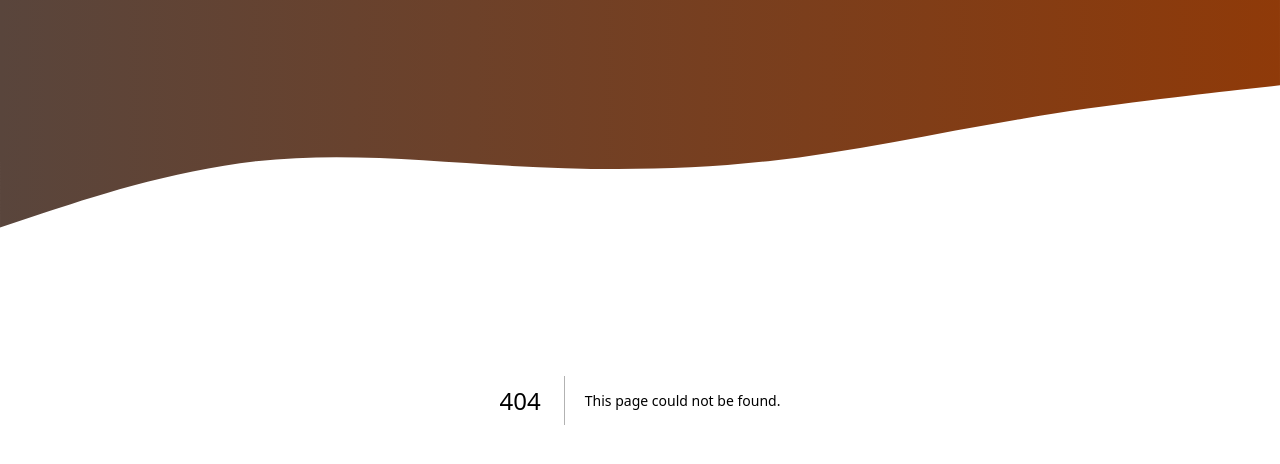
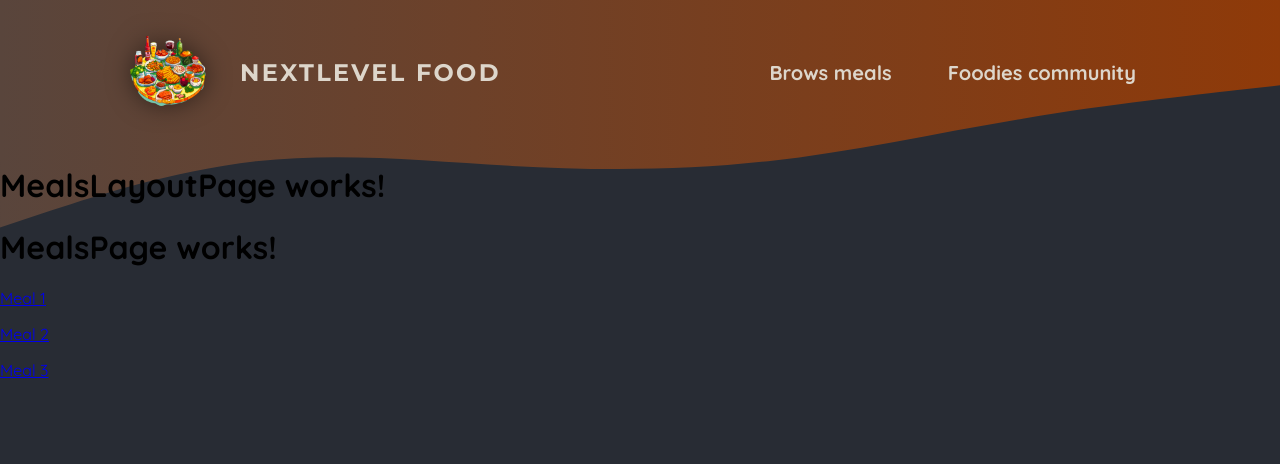
Before and after one commit to harii-tilavat/next-level-food, a Next.js app: page /meals in a window 1280 px wide. Before the commit this address had no page. Shown: the top 464 px of the page. Built offline with nearby package versions, Linux system fonts and the light colour scheme.

Commit message:
Created strucutre of project

```diff
--- a/app/globals.css
+++ b/app/globals.css
@@ -11,21 +11,6 @@
 body {
   margin: 0;
   background: radial-gradient(#282c34, #282c34);
-}
-
-.header-background {
-  position: absolute;
-  width: 100%;
-  height: 320px;
-  top: 0;
-  left: 0;
-  z-index: -1;
-}
-
-svg {
-  display: block;
-  width: 100%;
-  height: auto;
 }
 
 .not-found,
--- a/app/layout.js
+++ b/app/layout.js
@@ -1,35 +1,16 @@
-import './globals.css';
+import MainHeader from "@/components/main-header/main-header";
+import "./globals.css";
 
 export const metadata = {
-  title: 'NextLevel Food',
-  description: 'Delicious meals, shared by a food-loving community.',
+  title: "NextLevel Food",
+  description: "Delicious meals, shared by a food-loving community.",
 };
 
 export default function RootLayout({ children }) {
   return (
     <html lang="en">
       <body>
-        <div className="header-background">
-          <svg xmlns="http://www.w3.org/2000/svg" viewBox="0 0 1440 320">
-            <defs>
-              <linearGradient id="gradient" x1="0%" y1="0%" x2="100%" y2="0%">
-                <stop
-                  offset="0%"
-                  style={{ stopColor: '#59453c', stopOpacity: '1' }}
-                />
-                <stop
-                  offset="100%"
-                  style={{ stopColor: '#8f3a09', stopOpacity: '1' }}
-                />
-              </linearGradient>
-            </defs>
-            <path
-              fill="url(#gradient)"
-              d="M0,256L48,240C96,224,192,192,288,181.3C384,171,480,181,576,186.7C672,192,768,192,864,181.3C960,171,1056,149,1152,133.3C1248,117,1344,107,1392,101.3L1440,96L1440,0L1392,0C1344,0,1248,0,1152,0C1056,0,960,0,864,0C768,0,672,0,576,0C480,0,384,0,288,0C192,0,96,0,48,0L0,0Z"
-            ></path>
-          </svg>
-        </div>
-
+        <MainHeader />
         {children}
       </body>
     </html>
--- /dev/null
+++ b/app/meals/layout.js
@@ -0,0 +1,10 @@
+const MealsLayoutPage = ({children}) => {
+  return (
+    <>
+      <h1>MealsLayoutPage works!</h1>
+      {children}
+    </>
+  );
+};
+
+export default MealsLayoutPage;
--- /dev/null
+++ b/app/meals/page.js
@@ -0,0 +1,21 @@
+import Link from "next/link";
+import React from "react";
+
+const MealsPage = () => {
+  return (
+    <main>
+      <h1>MealsPage works!</h1>
+      <p>
+        <Link href={"/meals/1"}>Meal 1</Link>
+      </p>
+      <p>
+        <Link href={"/meals/2"}>Meal 2</Link>
+      </p>
+      <p>
+        <Link href={"/meals/3"}>Meal 3</Link>
+      </p>
+    </main>
+  );
+};
+
+export default MealsPage;
--- /dev/null
+++ b/components/main-header/main-header-background.jsx
@@ -0,0 +1,21 @@
+import classes from "./main-header-background.module.css";
+const MainHeaderBackground = () => {
+  return (
+    <div className={classes["header-background"]}>
+      <svg xmlns="http://www.w3.org/2000/svg" viewBox="0 0 1440 320">
+        <defs>
+          <linearGradient id="gradient" x1="0%" y1="0%" x2="100%" y2="0%">
+            <stop offset="0%" style={{ stopColor: "#59453c", stopOpacity: "1" }} />
+            <stop offset="100%" style={{ stopColor: "#8f3a09", stopOpacity: "1" }} />
+          </linearGradient>
+        </defs>
+        <path
+          fill="url(#gradient)"
+          d="M0,256L48,240C96,224,192,192,288,181.3C384,171,480,181,576,186.7C672,192,768,192,864,181.3C960,171,1056,149,1152,133.3C1248,117,1344,107,1392,101.3L1440,96L1440,0L1392,0C1344,0,1248,0,1152,0C1056,0,960,0,864,0C768,0,672,0,576,0C480,0,384,0,288,0C192,0,96,0,48,0L0,0Z"
+        ></path>
+      </svg>
+    </div>
+  );
+};
+
+export default MainHeaderBackground;
--- /dev/null
+++ b/components/main-header/main-header-background.module.css
@@ -0,0 +1,14 @@
+.header-background {
+    position: absolute;
+    width: 100%;
+    height: 320px;
+    top: 0;
+    left: 0;
+    z-index: -1;
+}
+
+.header-background svg {
+    display: block;
+    width: 100%;
+    height: auto;
+}
--- /dev/null
+++ b/components/main-header/main-header.jsx
@@ -0,0 +1,30 @@
+import Link from "next/link";
+import logoImg from "@/assets/logo.png";
+import classes from "./main-header.module.css";
+import Image from "next/image";
+import MainHeaderBackground from "@/components/main-header/main-header-background";
+const MainHeader = () => {
+  return (
+    <>
+      <MainHeaderBackground />
+      <header className={classes.header}>
+        <Link className={classes.logo} href={"/"}>
+          <Image src={logoImg} alt="A plate on food in it" priority />
+          NextLevel Food
+        </Link>
+        <nav className={classes.nav}>
+          <ul>
+            <li>
+              <Link href={"/meals"}>Brows meals</Link>
+            </li>
+            <li>
+              <Link href={"/community"}>Foodies community</Link>
+            </li>
+          </ul>
+        </nav>
+      </header>
+    </>
+  );
+};
+
+export default MainHeader;
--- /dev/null
+++ b/components/main-header/main-header.module.css
@@ -0,0 +1,67 @@
+.header {
+    display: flex;
+    justify-content: space-between;
+    align-items: center;
+    padding: 2rem 1rem;
+}
+
+@media (min-width: 768px) {
+    .header {
+        padding: 2rem 10%;
+    }
+}
+
+.nav ul {
+    list-style: none;
+    margin: 0;
+    padding: 0;
+    display: flex;
+    gap: 1.5rem;
+    /* font-family: 'Montserrat', sans-serif; */
+    font-size: 1.25rem;
+}
+
+.nav a {
+    text-decoration: none;
+    color: #ddd6cb;
+    font-weight: bold;
+    padding: 0.5rem 1rem;
+    border-radius: 0.5rem;
+}
+
+.nav a:hover,
+.nav a:active {
+    background: linear-gradient(90deg, #ff8a05, #f9b331);
+    background-clip: text;
+    -webkit-background-clip: text;
+    -webkit-text-fill-color: transparent;
+    text-shadow: 0 0 18px rgba(248, 190, 42, 0.8);
+}
+
+.active {
+    background: linear-gradient(90deg, #ff8a05, #f9b331);
+    background-clip: text;
+    -webkit-background-clip: text;
+    -webkit-text-fill-color: transparent;
+}
+
+.logo {
+    display: flex;
+    align-items: center;
+    justify-content: center;
+    gap: 2rem;
+    text-decoration: none;
+    color: #ddd6cb;
+    font-weight: bold;
+    font-family: "Montserrat", sans-serif;
+    letter-spacing: 0.15rem;
+    text-transform: uppercase;
+    font-size: 1.5rem;
+}
+
+.logo img {
+    width: 5rem;
+    height: 5rem;
+    object-fit: contain;
+    filter: drop-shadow(0 0 0.75rem rgba(0, 0, 0, 0.5));
+}
```
Also changed, not shown: app/community/page.js (added, +9 -0 lines), app/meals/[slug]/page.js (added, +10 -0 lines), app/meals/share/page.js (added, +9 -0 lines), app/page.js (+12 -3 lines).
